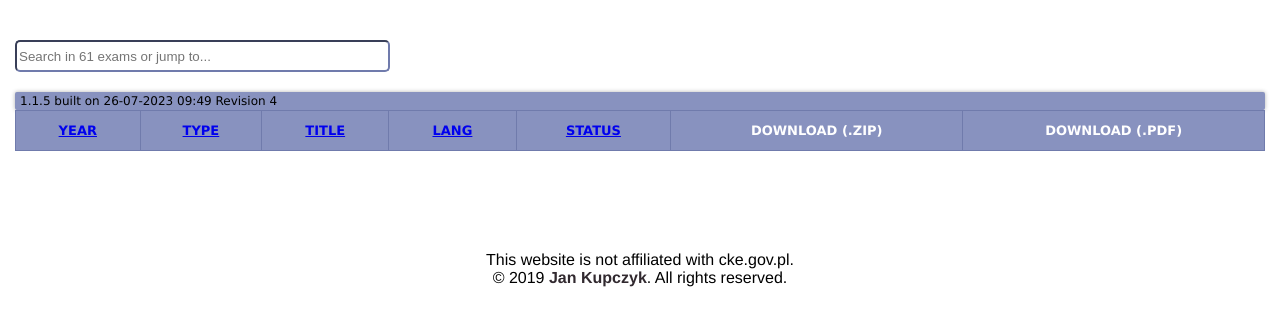
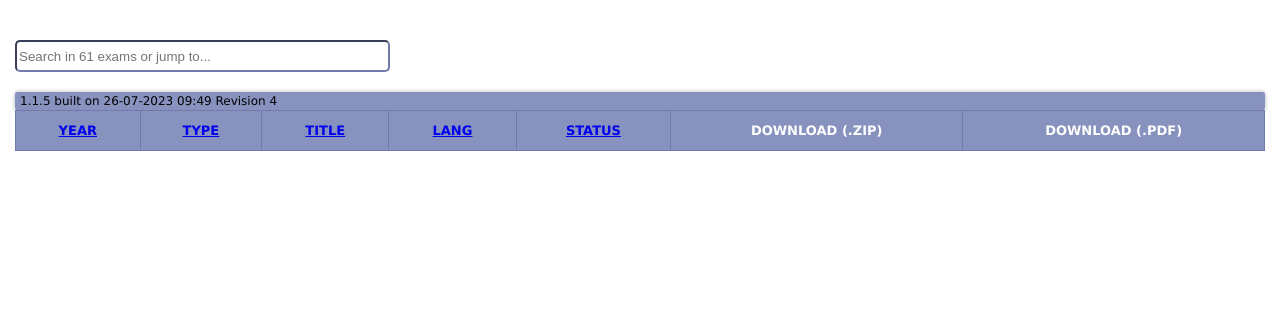
Before and after one commit to Firefoxpl/eqWithEzaminy.github.io, a plain HTML site: page index.html in a window 1280 px wide. Drawn offline with Linux system fonts and the light colour scheme.

Commit message:
Update index.html

```diff
--- a/index.html
+++ b/index.html
@@ -7,7 +7,7 @@
     <meta name="keywords" content="ee09, ee09 odpowiedzi, ee09 rozwiązania, ee09 praktyczny, ee09 blogspot, ee09 arkusz, ee09 pdf, e14, e14 odpowiedzi, e14 rozwiązania, e14 blogspot, e14 kwalifikacja, e14 arkusze, e14 praktyczny, e14 pdf">
     <meta name="robots" content="index, follow">
     <meta name="googlebot" content="index, follow">
-    <meta name="author" content="Jan Kupczyk">
+    <meta name="author" content="Jakub Paluszkiewicz">
 
     <meta property="og:locale" content="pl_PL">
     <meta property="og:type" content="website">
@@ -67,14 +67,6 @@
       <div class="footer-container">
         <div class="footer-box">
         </div>
-      </div>
-      <div class="author">
-        <span>This website is not affiliated with cke.gov.pl.</span>
-        <p>
-          © 2019
-          <span><a href="" target="_blank" rel="noopener noreferrer nofollw" class="noopener-noreferrer footer">Jan Kupczyk</a>.</span>
-          <span> All rights reserved.</span>
-        </p>
       </div>
     </footer>
 
```
